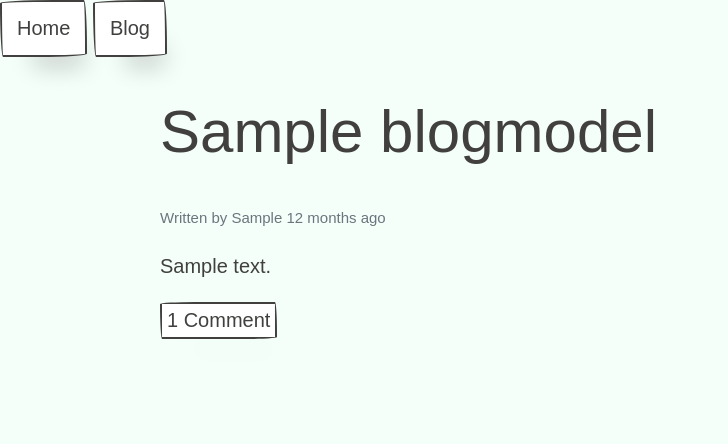
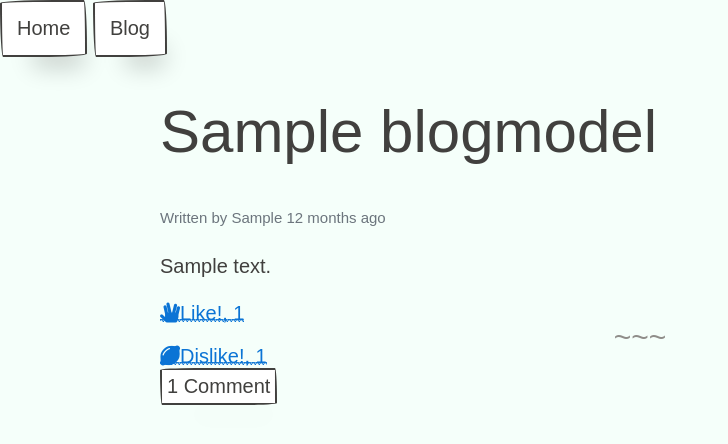
Before and after one commit to tla111/bullet-journal-capstone, a Django app: page /article/1/ in a window 1280 px wide. Shown: the top 444 px of the page, without its empty margins (0-728 px from the left). Run offline with Django 3.2, Linux system fonts and the light colour scheme; tables that the repository leaves empty hold one stand-in row (values such as "Sample post"); some libraries are stand-ins or nearby versions; some web fonts are replaced.

Commit message:
pulled likes/dislikes

```diff
--- a/blog/models.py
+++ b/blog/models.py
@@ -10,6 +10,8 @@ class BlogModel(models.Model):
     body = models.TextField(max_length=380)
     tags = models.CharField(max_length=100)
     list_date = models.DateTimeField(default=timezone.now)
+    likes = models.IntegerField(default=0)
+    dislikes = models.IntegerField(default=0)
 
     def __str__(self):
         return self.title
--- a/blog/views.py
+++ b/blog/views.py
@@ -112,3 +112,17 @@ def comment(request, id):
         'form': form
     }
     return render(request, 'forms/form.html', context)
+
+
+def up_vote(request, id):
+    post = BlogModel.objects.get(id=id)
+    post.likes += 1
+    post.save()
+    return redirect('blog')
+
+
+def down_vote(request, id):
+    post = BlogModel.objects.get(id=id)
+    post.dislikes += 1
+    post.save()
+    return redirect('blog')
--- a/journalbox/urls.py
+++ b/journalbox/urls.py
@@ -47,4 +47,6 @@ urlpatterns = [
     path('delete_post/<int:id>/', views.delete_post, name="delete_post"),
     path('comment/<int:id>/', views.comment, name="comment"),
     path('article/<int:id>/', views.article, name="article"),
+    path('upvote/<int:id>/', views.up_vote, name="upvote"),
+    path('downvote/<int:id>/', views.down_vote, name="downvote"),
 ]
--- a/templates/base.html
+++ b/templates/base.html
@@ -6,6 +6,9 @@
     <!-- Required meta tags -->
     <meta charset="utf-8" />
     <meta name="viewport" content="width=device-width, initial-scale=1" />
+
+    <link rel="stylesheet" href="https://use.fontawesome.com/releases/v5.3.1/css/all.css" integrity="sha384-mzrmE5qonljUremFsqc01SB46JvROS7bZs3IO2EmfFsd15uHvIt+Y8vEf7N7fWAU"
+  crossorigin="anonymous">
 
      <link rel="stylesheet" href="https://unpkg.com/papercss@1.8.2/dist/paper.min.css">
 
--- a/templates/blog/article.html
+++ b/templates/blog/article.html
@@ -27,6 +27,11 @@
         <h1 class="article-title">{{results.title}}</h1>
         <p class="article-meta">Written by {{results.author|capfirst}} {{results.list_date| timesince}} ago</a></p>
         <p>{{results.body}}</p>
+        <div>
+          <a href="/upvote/{{results.id}}/"><i class="fas fa-hand-spock"></i>Like!,  {{results.likes}}</a>
+          <hr>
+          <a href="/downvote/{{results.id}}/"><i class="fas fa-lemon"></i>Dislike!,  {{results.dislikes}}</a>
+        </div>
         {% if post.author.id  != request.user.id %}
         <a href="/comment/{{results.id}}/" class="paper-btn btn-info">Make a Comment</a>
         {% endif %}
```
Also changed, not shown: blog/migrations/0001_initial.py, blog/migrations/0002_auto_20210113_1915.py, blog/migrations/0003_auto_20210113_1947.py (added), journaluser/migrations/0001_initial.py, profile_journal/migrations/0001_initial.py.
